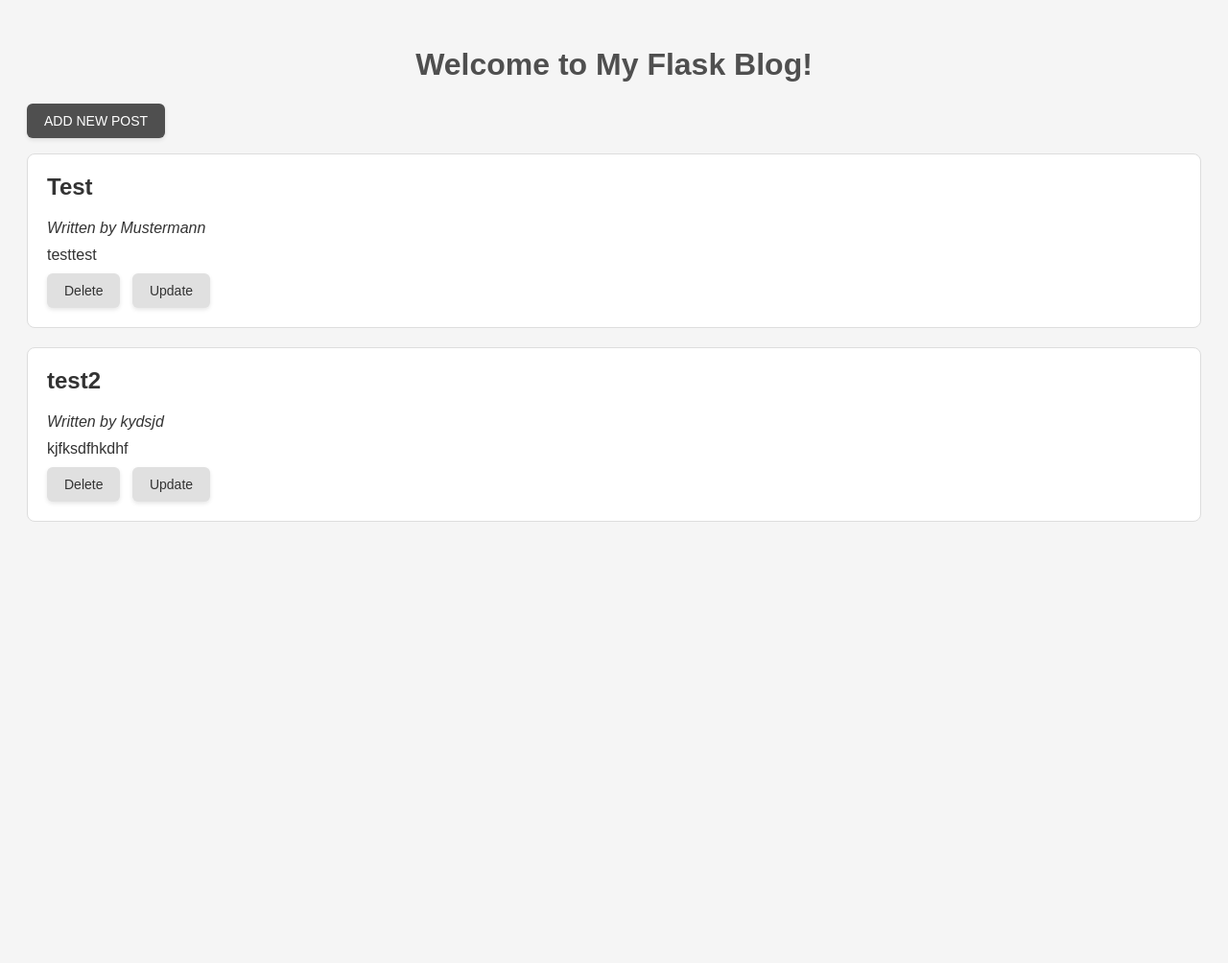
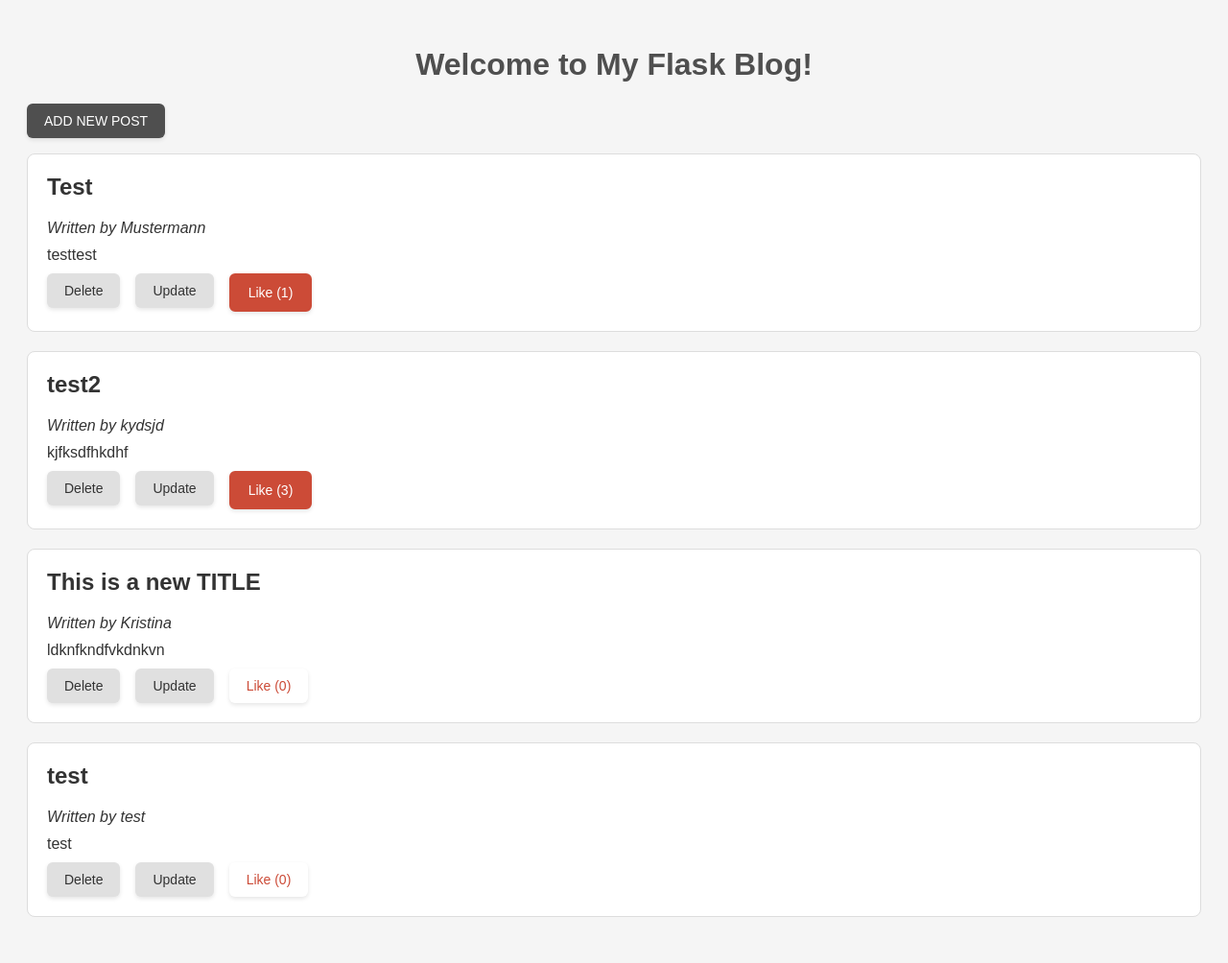
Before and after one commit to kristina-krauberger/masterblog, a Flask app: page / in a window 1280 px wide. Shown: the whole page at 96% size. Before the commit the page ends 544 px from the top, so only its background shows below. Run offline with Flask 3, Linux system fonts and the light colour scheme.

Commit message:
feat: Add Like-Feature, update-form, route adjustments, and various HTML/CSS tweaks

```diff
--- a/app.py
+++ b/app.py
@@ -73,11 +73,11 @@ def delete(post_id):
     Returns:
         Response: Redirect to the homepage after deletion.
     """
-
     with open("data.json", "r", encoding="UTF-8") as fileobj:
         blog_posts = json.load(fileobj)
 
     for index, blog_post in enumerate(blog_posts):
+        print(index)
         if post_id == blog_post["id"]:
             del blog_posts[index]
             flash(f"The post '{blog_post['title']}' was successfully deleted.", "success")
@@ -92,12 +92,13 @@ def delete(post_id):
 def fetch_post_by_id(post_id):
     """
     Retrieve a blog post by its ID from the data.json file.
+
     Args:
         post_id (int): The ID of the blog post to retrieve.
+
     Returns:
         dict or None: The blog post as a dictionary if found, otherwise None.
     """
-
     with open("data.json", "r", encoding="UTF-8") as fileobj:
         blog_posts = json.load(fileobj)
 
@@ -117,6 +118,7 @@ def update(post_id):
 
         Args:
             post_id (int): The ID of the blog post to update.
+
         Returns:
             Response: Rendered update form (GET) or redirect to index page (POST).
         """
@@ -129,8 +131,8 @@ def update(post_id):
         author = request.form.get("author", "--")
         content = request.form.get("content", "--")
 
-        with open("data.json", "r", encoding="UTF-8") as filebj:
-            blog_posts = json.load(filebj)
+        with open("data.json", "r", encoding="UTF-8") as fileobj:
+            blog_posts = json.load(fileobj)
 
         for post in blog_posts:
             if searched_blog_post["id"] == post["id"]:
@@ -140,11 +142,36 @@ def update(post_id):
                 flash(f"The post '{post['title']}' was successfully updated.", "success")
                 break
 
-        with open("data.json", "w", encoding="UTF-8") as filebj:
-            json.dump(blog_posts, filebj, indent=4, ensure_ascii=False)
+        with open("data.json", "w", encoding="UTF-8") as fileobj:
+            json.dump(blog_posts, fileobj, indent=4, ensure_ascii=False)
+
         return redirect(url_for("index"))
+    return render_template('update.html', post=searched_blog_post)
 
-    return render_template('update.html', post=searched_blog_post)
+
+@app.route('/update_like/<int:post_id>', methods=['POST'])
+def update_like(post_id):
+    """
+    Increment likes for a blog post and redirect to index.
+
+    Args:
+        post_id (int): ID of the post to like.
+
+    Returns:
+        Response: Redirect to the homepage.
+    """
+    with open("data.json", "r", encoding="UTF-8") as fileobj:
+        blog_posts = json.load(fileobj)
+
+    for blog_post in blog_posts:
+        if post_id == blog_post['id']:
+            blog_post['likes'] = blog_post.get('likes', 0) + 1
+            break
+
+    with open("data.json", "w", encoding="UTF-8") as fileobj:
+        json.dump(blog_posts, fileobj, indent=4, ensure_ascii=False)
+
+    return redirect(url_for("index"))
 
 
 if __name__ == '__main__':
--- a/data.json
+++ b/data.json
@@ -3,12 +3,26 @@
         "id": 3,
         "author": "Mustermann",
         "title": "Test",
-        "content": "testtest"
+        "content": "testtest",
+        "likes": 1
     },
     {
         "id": 1,
         "author": "kydsjd",
         "title": "test2",
-        "content": "kjfksdfhkdhf\r\n"
+        "content": "kjfksdfhkdhf\r\n",
+        "likes": 3
+    },
+    {
+        "id": 2,
+        "author": "Kristina",
+        "title": "This is a new TITLE",
+        "content": "ldknfkndfvkdnkvn"
+    },
+    {
+        "id": 4,
+        "author": "test",
+        "title": "test",
+        "content": "test"
     }
 ]
--- a/static/style.css
+++ b/static/style.css
@@ -98,3 +98,42 @@ h1 {
   border-radius: 4px;
   margin-bottom: 20px;
 }
+
+
+.button-like {
+  background-color: transparent;
+  color: #cc4b37;
+  border: none;
+  padding: 10px 18px;
+  margin-right: 8px;
+  border-radius: 6px;
+  font-size: 14px;
+  cursor: pointer;
+  box-shadow: 0 2px 4px rgba(0, 0, 0, 0.1);
+  transition: all ease 0.4s;
+}
+
+
+.button-like:hover {
+  background-color: #cc4b37;
+  color: #fff;
+}
+
+
+.liked {
+  background-color: #cc4b37;
+  color: #fff;
+  border: 2px solid #cc4b37;
+
+}
+
+.liked:hover {
+  background-color: transparent;
+  color: #cc4b37;
+}
+
+.button-group {
+    display: flex;
+    gap: 8px;
+    margin-top: 10px;
+}
--- a/templates/index.html
+++ b/templates/index.html
@@ -21,11 +21,20 @@
     {% endwith %}
     {% for data in posts %}
     <div class="post">
-        <h2>{{ data["title"] }}</h2>  <!-- besser data.title -->
+        <h2>{{ data["title"] }}</h2>
         <p><em>Written by {{ data["author"] }}</em></p>
         <p>{{ data["content"] }}</p>
-        <a href="/delete/{{ data['id'] }}"><button class="button-delete">Delete</button></a>
-        <a href="/update/{{ data['id'] }}"><button class="button-update">Update</button></a>
+        <div class="button-group">
+            <a href="/delete/{{ data['id'] }}"><button class="button-delete">Delete</button></a>
+            <a href="/update/{{ data['id'] }}"><button class="button-update">Update</button></a>
+            <form action="{{ url_for('update_like', post_id=data['id']) }}" method="POST">
+                <button type="submit" class="button button-like {% if data.get('likes', 0) > 0 %}liked{% endif %}">
+                    <i class="fa fa-heart"></i>
+                    <span>Like ({{ data.get('likes', 0) }})</span>
+                </button>
+            </form>
+        </div>
+</form>
     </div>
     {% endfor %}
 </body>
```
Also changed, not shown: templates/add.html (+4 -4 lines), templates/update.html (+15 -3 lines).
